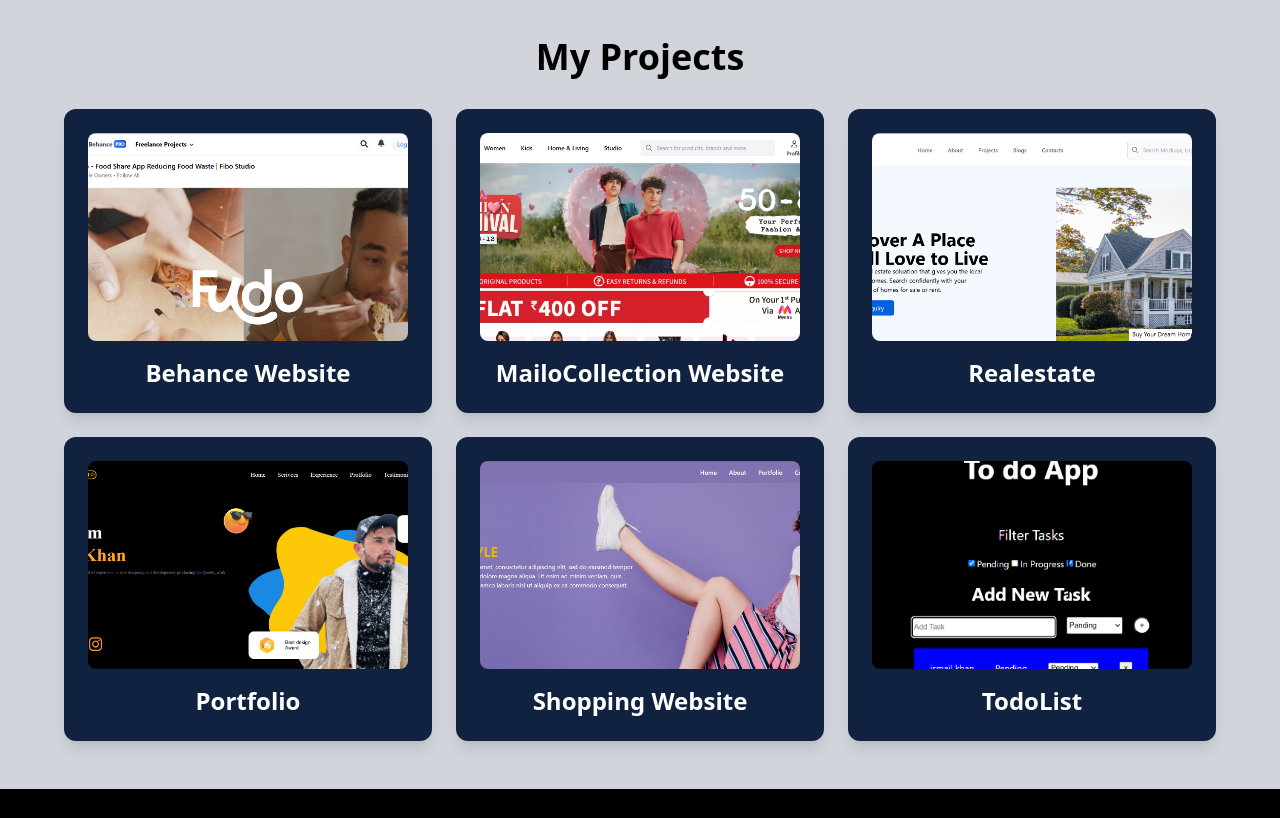
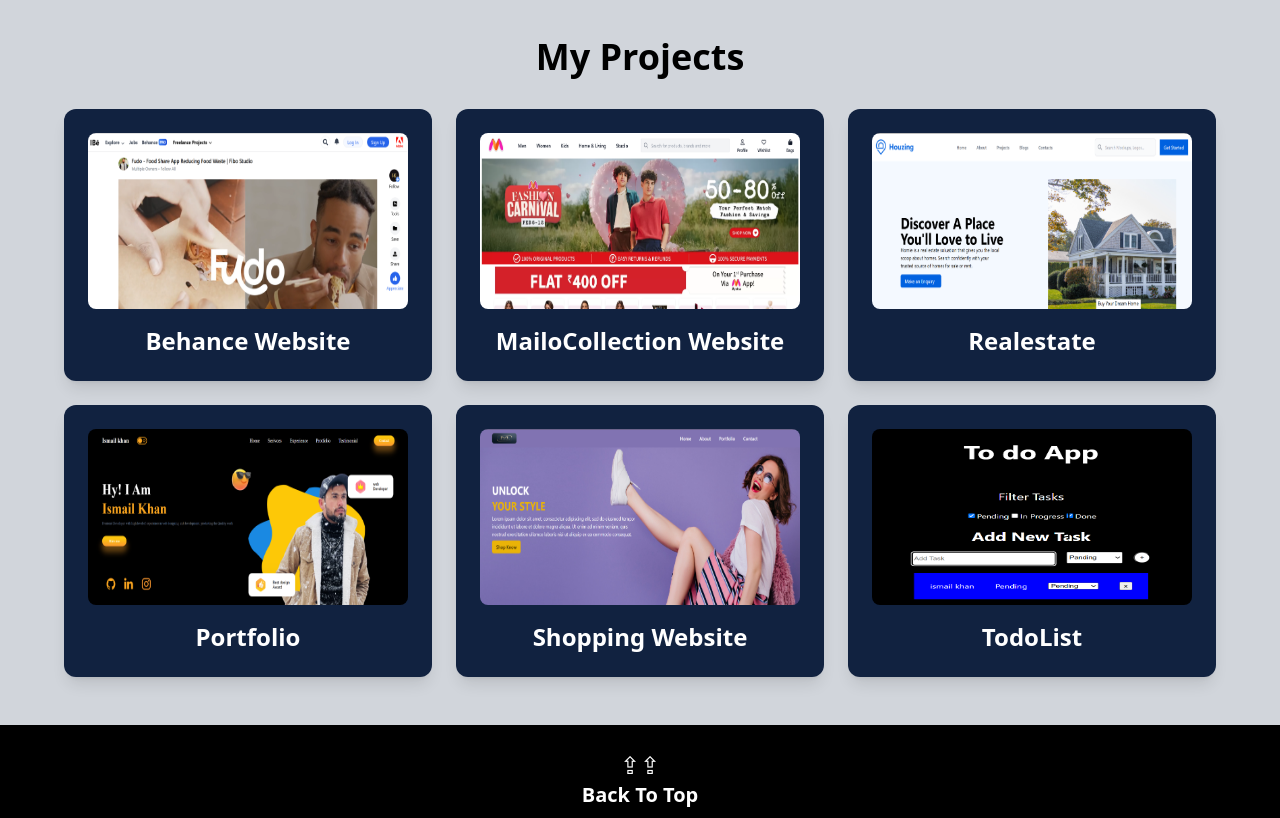
Before and after one commit to ismail-khan0/Portfolio, a React (Create React App) app: page / in a window 1280 px wide. Shown: the part 3780-4598 px from the top of the page. Built offline with nearby package versions, Linux system fonts and the light colour scheme.

Commit message:
Some changing in layout

```diff
--- a/src/Components/Journey.js
+++ b/src/Components/Journey.js
@@ -7,7 +7,7 @@ function Journey() {
         My Journey
       </button>
       <div>
-      <p className="mb-4">
+      <p className="mb-4 mx-4">
         My journey into web development began with a passion for creating
         intuitive digital experiences. Starting as a<br/> self-learner, I honed my
         skills by working on personal projects and internships, where I explored
--- a/src/Components/ProjectShowcase.js
+++ b/src/Components/ProjectShowcase.js
@@ -11,14 +11,16 @@ const projects = [
   {
     name: "Behance Website",
     image: behance,
-    description: "A large-scale, modern, and responsive Behance-style portfolio...",
+    description:
+      "A large-scale, modern, and responsive Behance-style portfolio...",
     github: "https://github.com/ismail-khan0/IK-Behance",
     demo: "https://ik-behance.vercel.app/",
   },
   {
     name: "MailoCollection Website",
     image: mailocollcion,
-    description: "MailoCollection is a large-scale website built with JavaSript, HTML5, CSS3...",
+    description:
+      "MailoCollection is a large-scale website built with JavaSript, HTML5, CSS3...",
     github: "https://github.com/ismail-khan0/Shopping-Webisite",
     demo: "https://shopping-webisite.vercel.app/",
   },
@@ -68,7 +70,7 @@ const ProjectShowcase = () => {
               <img
                 src={project.image}
                 alt={project.name}
-                className="w-full h-52 object-cover rounded-lg mb-4"
+                className="w-full h-44 object-full rounded-lg mb-4"
               />
               <h3 className="text-2xl font-semibold text-white">
                 {project.name}
```
